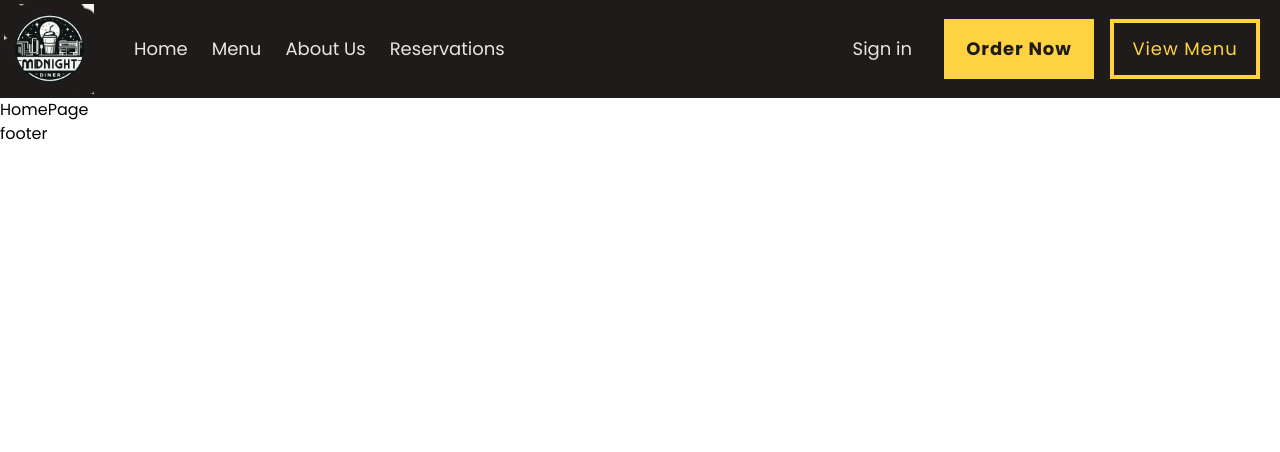
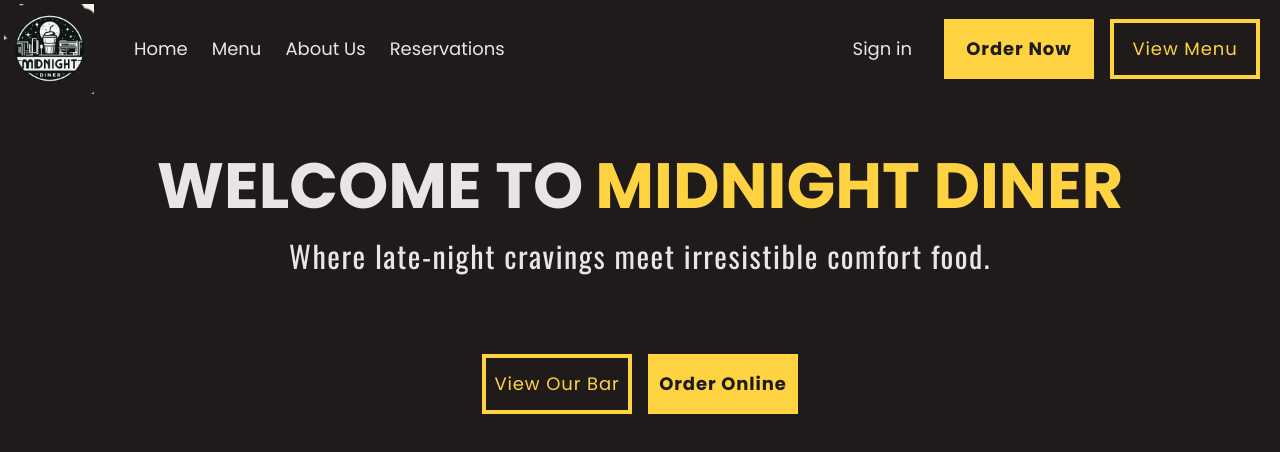
Before and after one commit to MarshallNickolauson/midnight-diner, a React (Vite) app in the folder frontend/: page / in a window 1280 px wide. Shown: the top 452 px of the page. Built offline with nearby package versions, Linux system fonts and the light colour scheme.

Commit message:
added hero section

```diff
--- a/frontend/index.html
+++ b/frontend/index.html
@@ -6,6 +6,7 @@
     <meta name="viewport" content="width=device-width, initial-scale=1.0" />
     <link href="https://fonts.googleapis.com/css2?family=Roboto:wght@400;700&family=Ropa+Sans&display=swap" rel="stylesheet">
     <link href="https://fonts.googleapis.com/css2?family=Poppins:wght@400;700&display=swap" rel="stylesheet">
+    <link href="https://fonts.googleapis.com/css2?family=Oswald:wght@400;500;600;700&display=swap" rel="stylesheet">
     <title>frontend</title>
   </head>
   <body>
--- a/frontend/src/components/Footer.jsx
+++ b/frontend/src/components/Footer.jsx
@@ -1,7 +1,7 @@
 function Footer() {
   return (
     <footer>
-      footer
+
     </footer>
   );
 }
--- /dev/null
+++ b/frontend/src/components/HeroSection.jsx
@@ -0,0 +1,22 @@
+import YellowButtonHollow from '../components/YellowButtonHollow'
+import YellowButtonFilled from '../components/YellowButtonFilled'
+
+const HeroSection = () => {
+    return (
+        <section className='bg-mainBlack mb-10'>
+            <div className="flex flex-row justify-center pt-10 pb-1 text-[4rem] font-bold">
+                <h1 className='text-mainWhite mr-3'>WELCOME TO</h1>
+                <h1 className='text-mainYellow'>MIDNIGHT DINER</h1>
+            </div>
+            <p className='flex justify-center tracking-wider text-mainWhite text-3xl font-oswald'>
+                Where late-night cravings meet irresistible comfort food.
+            </p>
+            <div className='flex flex-row space-x-4 justify-center mt-20'>
+                <YellowButtonHollow text='View Our Bar' navigateTo='/drinks' />
+                <YellowButtonFilled text='Order Online' navigateTo='/menu' />
+            </div>
+        </section>
+    )
+}
+
+export default HeroSection
--- a/frontend/src/index.css
+++ b/frontend/src/index.css
@@ -1,3 +1,7 @@
 @tailwind base;
 @tailwind components;
 @tailwind utilities;
+
+html {
+    background-color: #1E1B1A;
+}
--- a/frontend/src/pages/HomePage.jsx
+++ b/frontend/src/pages/HomePage.jsx
@@ -1,7 +1,9 @@
+import HeroSection from "../components/HeroSection"
+
 const HomePage = () => {
   return (
     <>
-      HomePage
+      <HeroSection />
     </>
   )
 }
--- a/frontend/tailwind.config.js
+++ b/frontend/tailwind.config.js
@@ -17,6 +17,7 @@ export default {
         roboto: ['Roboto', 'sans-serif'],
         ropa: ['Ropa Sans', 'sans-serif'],
         poppins: ['Poppins', 'sans-serif'],
+        oswald: ['Oswald', 'sans-serif'],
       },
     },
   },
```
